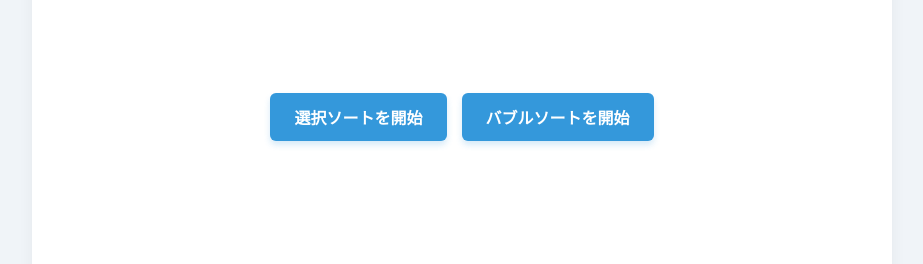
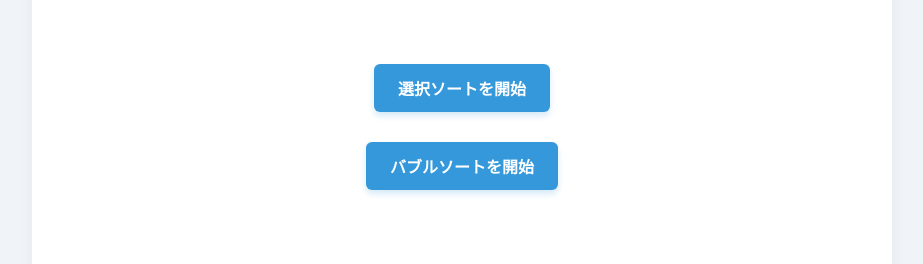
Before and after one commit to SodeClass/Joho1, a plain HTML site: page index.html in a window 1280 px wide. Shown: the part 109-373 px from the top of the page, without its empty margins (178-1101 px from the left). Drawn offline with nearby package versions, Linux system fonts and the light colour scheme.

Commit message:
ボタンの位置を調整

```diff
--- a/style.css
+++ b/style.css
@@ -26,7 +26,7 @@
 }
 
 .header-area {
-    min-height: 200px;
+    min-height: 220px;
     display: flex;
     flex-direction: column;
     justify-content: center;
@@ -44,8 +44,9 @@
 .controls {
     margin-bottom: 20px;
     display: flex;
-    flex-wrap: wrap;
-    gap: 15px;
+    flex-direction: column;
+    align-items: center;
+    gap: 30px;
     justify-content: center;
 }
 
```
